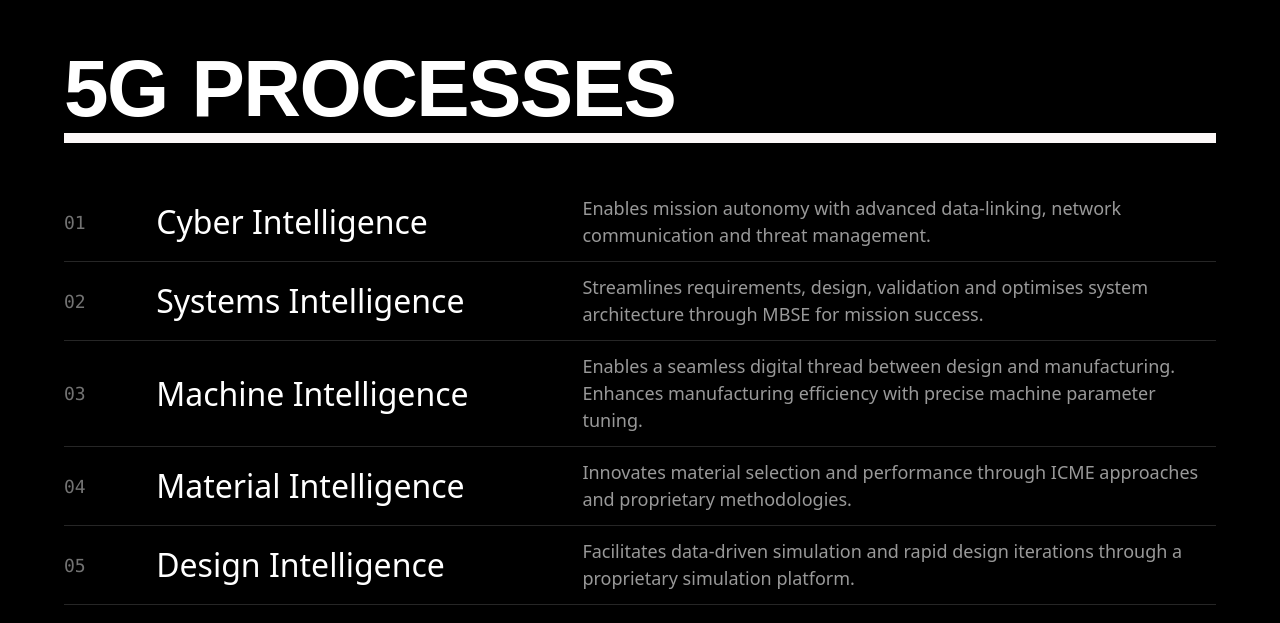
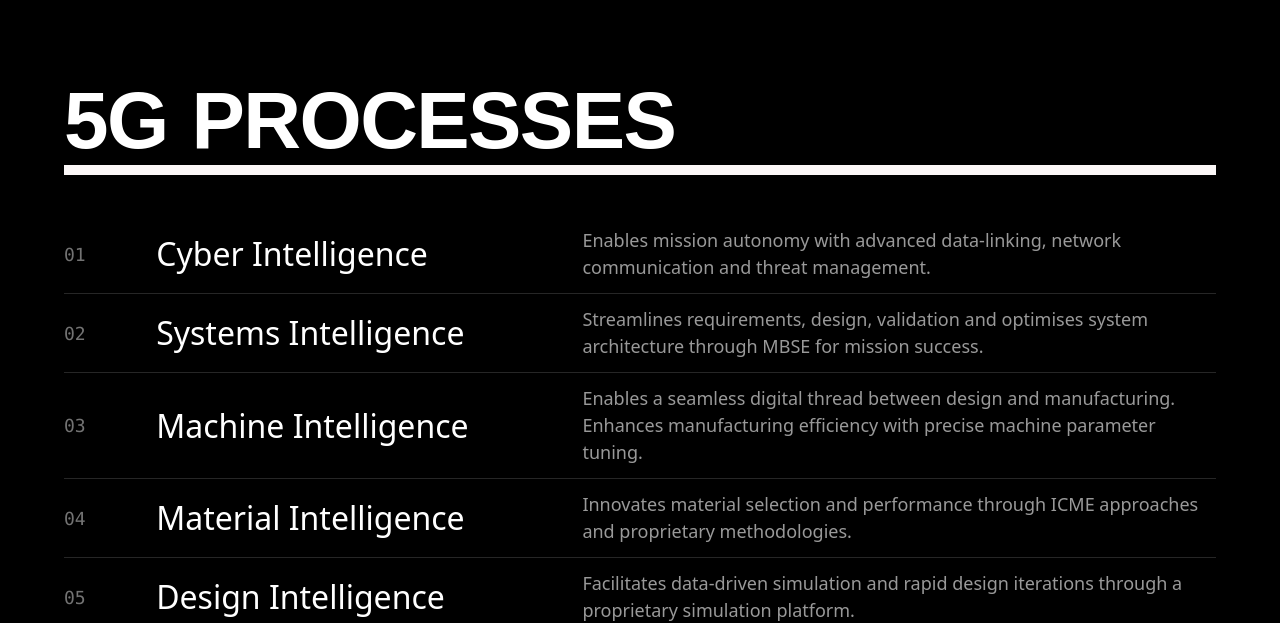
Before and after one commit to UTSAV2002SHAH/Svayatt-re-design, a Next.js app: page / in a window 1280 px wide. Shown: the part 2418-3041 px from the top of the page. Built offline with nearby package versions, Linux system fonts and the light colour scheme; a web font is replaced by a local one.

Commit message:
small change

```diff
--- a/src/components/Capabilities.tsx
+++ b/src/components/Capabilities.tsx
@@ -55,7 +55,7 @@ const Capabilities = () => {
   ];
 
   return (
-    <section className="w-full bg-[#000000] px-6 md:px-[64px] pt-6 md:pt-[80px] pb-8 md:pb-[80px] md:min-h-[90vh] md:flex md:flex-col">
+    <section className="w-full bg-[#000000] mt-8 px-6 md:px-[64px] pt-6 md:pt-[80px] pb-8 md:pb-[80px] md:min-h-[90vh] md:flex md:flex-col">
       <h2 ref={headingRef} className="font-bold text-[40px] md:text-[80px] tracking-[-0.02em] text-white m-0 p-0 leading-none" style={{ fontFamily: 'var(--font-alte-haas)' }}>
         <div className="mt-4 md:mt-[80px]" style={{ display: 'flex', alignItems: 'baseline', flexWrap: 'wrap' }}>
           {"5G PROCESSES".split("").map((letter, i) => (
```
